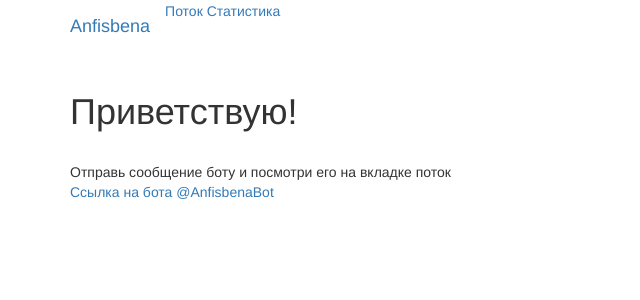
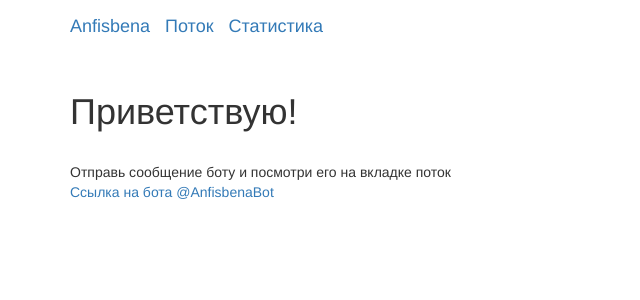
Before and after one commit to madgagarin/anfisbena, a Flask app: page / in a window 1280 px wide. Shown: the top 300 px of the page, without its empty margins (0-640 px from the left). Run offline with Flask 2, Linux system fonts and the light colour scheme; parts of the project's set-up code (start-up, migrations or seed data) failed here and were passed over; some libraries are stand-ins or nearby versions.

Commit message:
Обновление дизайна

```diff
--- a/templates/base.html
+++ b/templates/base.html
@@ -9,8 +9,8 @@
         <div class="container">
             <div class="navbar-header">
                 <a class="navbar-brand" href="/">Anfisbena</a>
-                <a class="navbar-link" href="{{ url_for('messages') }}">Поток</a>
-                <a class="navbar-link" href="{{ url_for('bot') }}">Статистика</a>
+                <a class="navbar-brand" href="{{ url_for('messages') }}">Поток</a>
+                <a class="navbar-brand" href="{{ url_for('bot') }}">Статистика</a>
             </div>
         </div>
     </nav>
```
